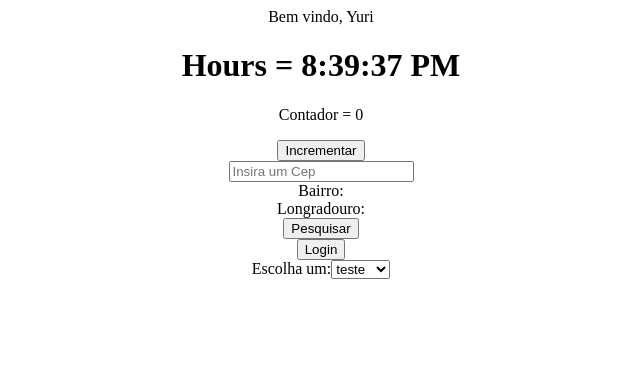
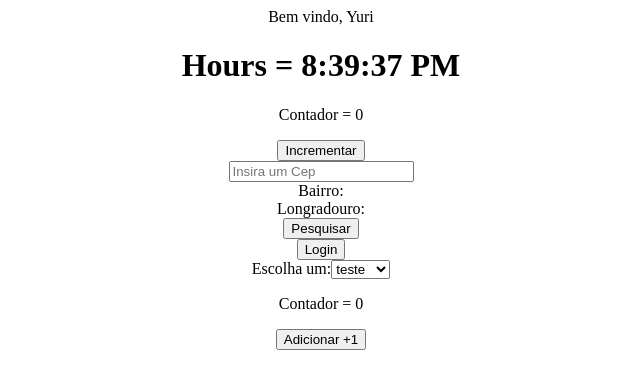
Before and after one commit to sanfordyuri/react-study, a React (Create React App) app in the folder my-app/: page / in a window 1280 px wide. Shown: the top 388 px of the page, without its empty margins (319-959 px from the left). Built offline with nearby package versions, Linux system fonts and the light colour scheme; the HTML template or start-up script is replaced by a standard one.

Commit message:
Explorando o Uso dos Hooks (useState)

```diff
--- a/my-app/src/App.js
+++ b/my-app/src/App.js
@@ -4,6 +4,7 @@ import ContadorComponent from "./components/ContadorComponent";
 import BuscadorDeCepComponent from "./components/BuscadorDeCepComponent";
 import LoginControl from "./components/LoginControl";
 import SelectComponent from "./components/SelectComponent";
+import CounterComponentHook from "./components/CounterHook";
 
 function App() {
   return (
@@ -15,6 +16,7 @@ function App() {
         <BuscadorDeCepComponent />
         <LoginControl />
         <SelectComponent lista={["teste", "teste2", "teste3"]} />
+        <CounterComponentHook />
       </center>
     </div>
   );
--- /dev/null
+++ b/my-app/src/components/CounterHook.js
@@ -0,0 +1,14 @@
+import React, { useState } from "react";
+
+function Example() {
+  const [counter, setCounter] = useState(0);
+
+  return (
+    <div>
+      <p>Contador = {counter}</p>
+      <button onClick={() => setCounter(counter + 1)}>Adicionar +1</button>
+    </div>
+  );
+}
+
+export default Example;
```
